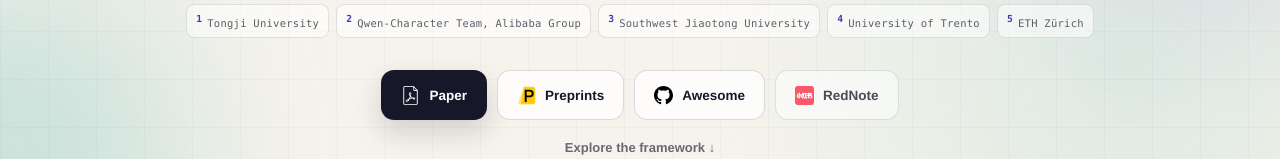
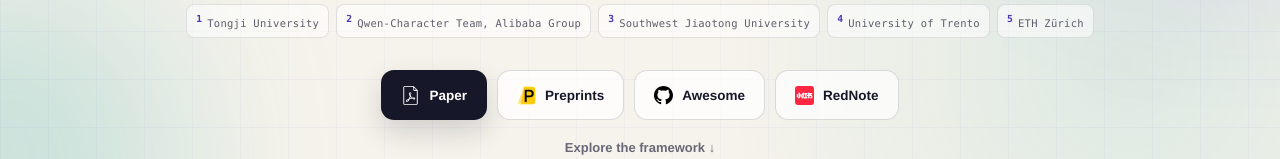
Before and after one commit to zchoi/MMPoT-Survey, a Next.js app: page / in a window 1280 px wide. Shown: the part 641-800 px from the top of the page. Built offline with nearby package versions, Linux system fonts and the light colour scheme; no server answers.

Commit message:
Update page.tsx

```diff
--- a/app/page.tsx
+++ b/app/page.tsx
@@ -278,10 +278,15 @@
                     <img className="button-icon" src={asset("/icons/github.svg")} alt="" />
                     Awesome
                   </a>
-                  <span className="button button-secondary button-disabled" aria-disabled="true">
+                  <a
+                    className="button button-secondary"
+                    href="http://xhslink.com/o/8bjWYAaEe7K"
+                    target="_blank"
+                    rel="noreferrer"
+                  >
                     <img className="button-icon" src={asset("/icons/rednote.svg")} alt="" />
                     RedNote
-                  </span>
+                  </a>
                 </div>
                 <a className="text-link" href="#overview">
                   Explore the framework <span aria-hidden="true">↓</span>
```
